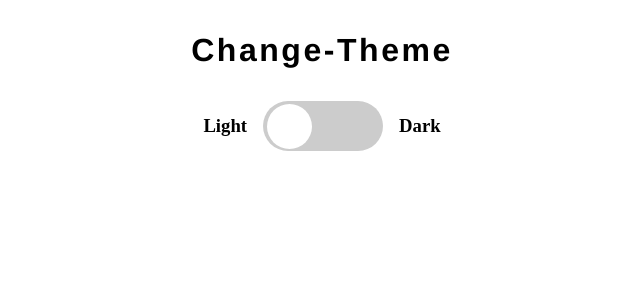
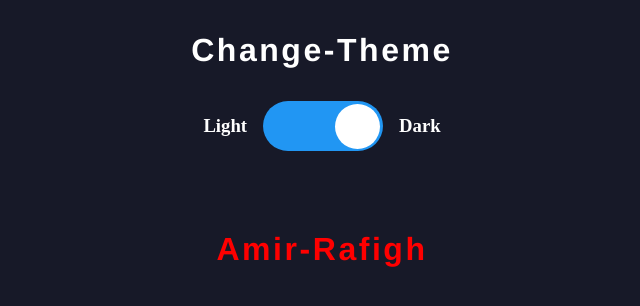
Before and after one commit to amir-rafigh/change-theme, a plain HTML site: page index.html in a window 1280 px wide. Both pictures are taken after a click on the button 607 px from the left and 126 px from the top of the page. Shown: the whole page, without its empty margins (318-958 px from the left). Drawn offline with Linux system fonts and the light colour scheme.

Commit message:
finish the script and project

```diff
--- a/index.html
+++ b/index.html
@@ -10,17 +10,19 @@
 <body>
 
     <div class="container">
-        <h1>change-theme</h1>
+        <h1 class="h3">change-theme</h1>
 
 
         <div class="container-change-theme">
-            <h3>Light</h3>
+            <h3 class="h3">Light</h3>
             <div class="change-theme">
                 <button class="button"></button>
             </div>
-            <h3>Dark</h3>
+            <h3 class="h3">Dark</h3>
 
         </div>
+
+        <h1 class="amir-rafigh"></h1>
 
     </div>
 
--- a/script/script.js
+++ b/script/script.js
@@ -0,0 +1,21 @@
+const button = document.querySelector('.button');
+const body = document.querySelector('body');
+const change_theme = document.querySelector('.change-theme')
+const h1 = document.querySelector('h1');
+const h3 = document.querySelectorAll('.h3');
+const rafigh = document.querySelector('.amir-rafigh')
+// console.log(button)
+button.addEventListener('click' , ()=>{
+    button.classList.toggle('button_2');
+    body.classList.toggle('body');
+    change_theme.classList.toggle("change-theme_2");
+    h3.forEach(element => {
+        element.classList.toggle('h3_2')
+    });
+
+    rafigh.classList.toggle("amir-rafigh-2")
+
+
+
+
+})
--- a/styles/sass/style.scss
+++ b/styles/sass/style.scss
@@ -2,6 +2,9 @@
     box-sizing: border-box;
     padding: 0;
     margin: 0;
+}
+.body{
+    background-color: rgb(23, 25, 40);
 }
 .container{
     padding: 2rem;
@@ -15,6 +18,7 @@
         text-transform: capitalize;
         font-family: 'Franklin Gothic Medium', 'Arial Narrow', Arial, sans-serif;
         letter-spacing: 0.159rem;
+        color: black;
     }
     .container-change-theme{
         // background-color: red;
@@ -55,8 +59,29 @@
             left: 4px;
             border: none;
             background-color: #fff;
+            transition: 500ms ease-out;
+            -webkit-transition: 500ms ease-out;
+            -moz-transition: 500ms ease-out;
+            -ms-transition: 500ms ease-out;
+            -o-transition: 500ms ease-out;
+}
+        .button_2{
+            left: 72px;
 
-}
+        }
+    }
+    .change-theme_2{
+        background-color: #2196f3;
+    }
+    .h3_2{
+        color: white;
+    }
 
+    .amir-rafigh-2{
+        margin-top: 5rem;
+        color: rgb(255, 0, 0);
+    }
+    .amir-rafigh-2::after{
+        content: 'amir-rafigh';
     }
 }
```
Also changed, not shown: styles/css/style.css, 1 other file.
